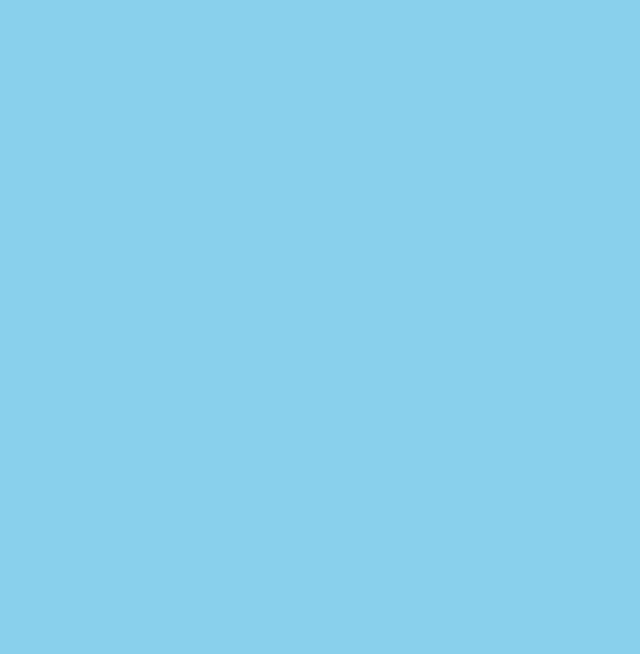
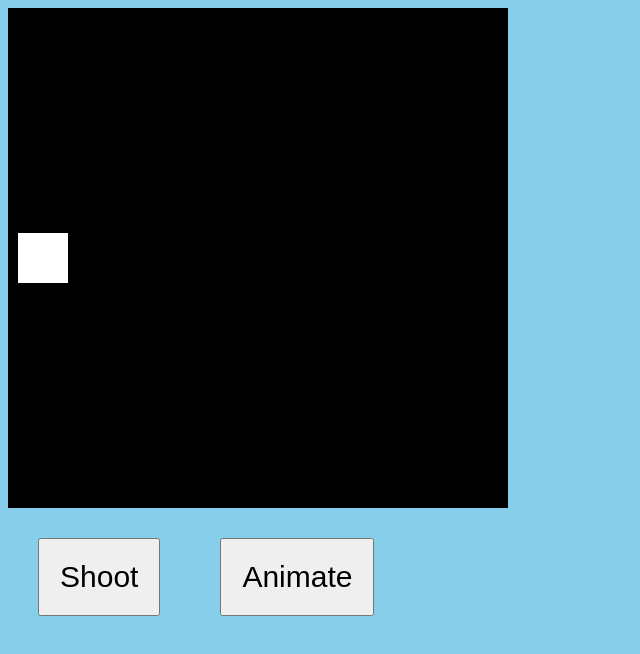
Before and after one commit to jtordilla/VanillaJavascript, a plain HTML site: page game.html in a window 1280 px wide. Shown: the whole page, without its empty margins (0-640 px from the left). Drawn offline with Linux system fonts and the light colour scheme.

Commit message:
programming a simple javascript game demo

```diff
--- a/game.css
+++ b/game.css
@@ -1,3 +1,25 @@
 body{
     background-color: skyblue;
 }
+
+#background{
+    position:relative;
+    width:500px;
+    height:500px;
+    background:black;
+}
+
+#animation{
+    position: absolute;
+    width:50px;
+    height:50px;
+    background:white;
+}
+
+#clicker{
+    padding:20px;
+    margin:30px;
+    font-size:30px;
+    font-family:sans-serif;
+    float:left;
+}
--- a/game.html
+++ b/game.html
@@ -6,7 +6,13 @@
     </head>
     <body>
 
+        <div id="background">
+        <div id="animation"></div>
+        </div>
 
-        <script src="game.js"></script>
+        <button id="clicker" onclick="shootProject()">Shoot</button>
+        <button id="clicker" onclick="moveSquare()">Animate</button>
+
+    <script src="game.js"></script>
     </body>
 </html>
--- a/game.js
+++ b/game.js
@@ -0,0 +1,42 @@
+var white = document.getElementById("animation");
+var position = 0;
+var project = document.createElement("div");
+
+project.style.background = "red";
+project.style.width = "100px";
+project.style.height = "10px";
+project.style.top = "250px";
+project.style.left = "20px";
+white.style.top = "225px";
+white.style.left = "10px";
+
+function moveSquare(){
+    var timer = setInterval(frame, 5);
+    function frame(){
+        if(position == 450){
+            white.style.top = "225px";
+            white.style.left = "10px";
+            clearInterval(timer);
+        }else{
+            position++;
+            white.style.top = position + "px";
+            white.style.left = position + "px";
+        }
+    }
+}
+
+function shootProject(){
+
+    var position = 0;
+    var timer = setInterval(frame, 5);
+
+    function frame(){
+        if(position == 300){
+            position = 0;
+            clearInterval(timer);
+        }else{
+            position++;
+            project.style.left = position + "px";
+        }
+    }
+}
```
